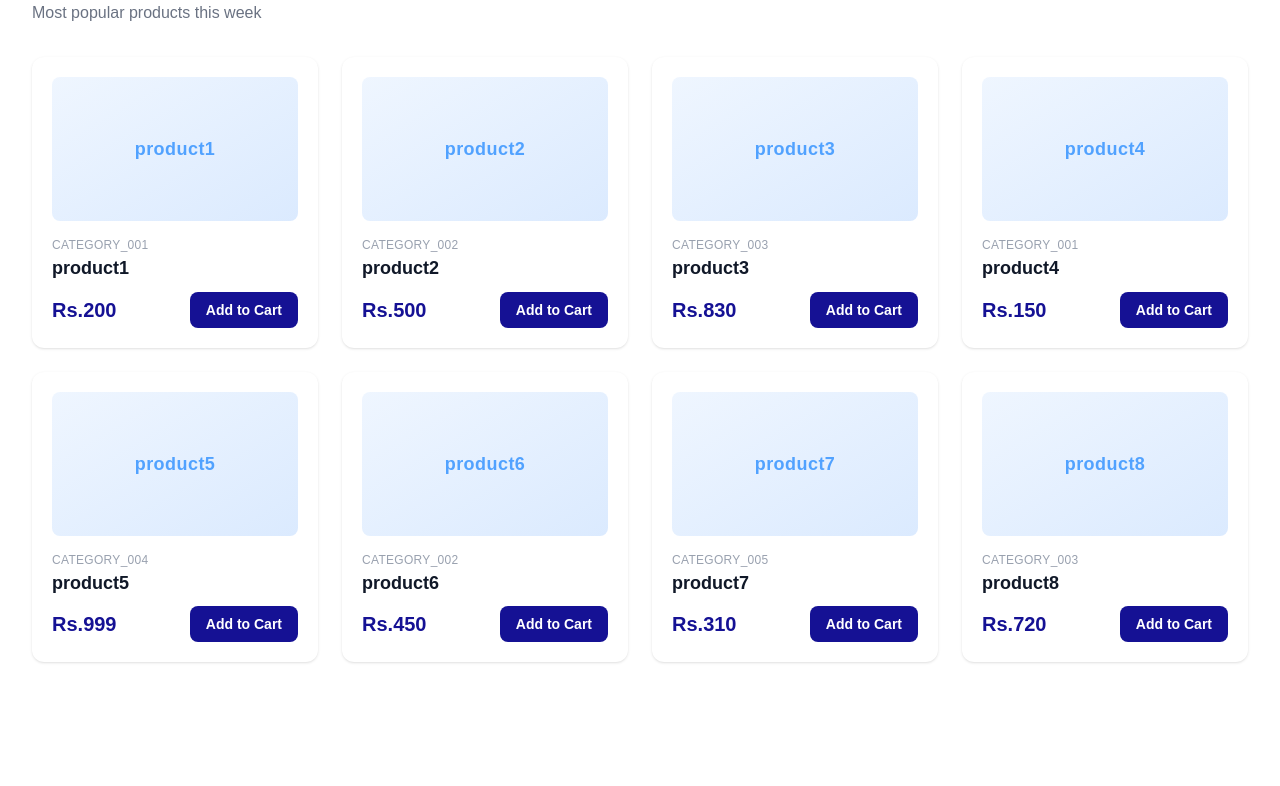
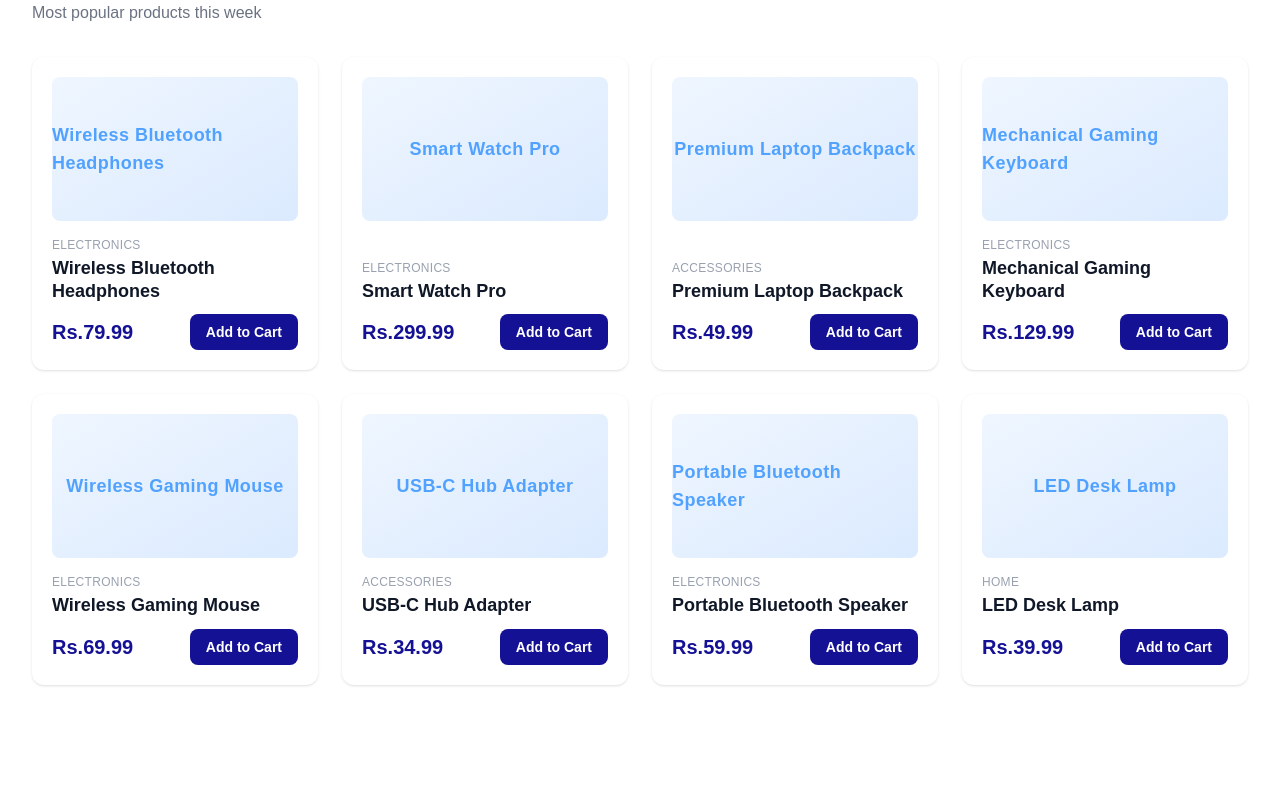
Before and after one commit to dinukab/ecommerce_web_app, a Next.js app in the folder frontend/: page / in a window 1280 px wide. Shown: the part 1074-1860 px from the top of the page. Built offline with nearby package versions, Linux system fonts and the light colour scheme.

Commit message:
modifing

```diff
--- a/frontend/src/app/page.tsx
+++ b/frontend/src/app/page.tsx
@@ -4,6 +4,9 @@ import { useState } from 'react';
 import Link from 'next/link';
 import ProductCard from '@/components/ProductCard';
 import { ArrowRight, Tag } from 'lucide-react';
+import type { Product } from '@/types';
+import { products } from 'data/products';
+import { useCart } from '@/context/CartContext';
 import {
   Carousel,
   CarouselContent,
@@ -12,25 +15,7 @@ import {
   CarouselPrevious,
 } from "@/components/ui/carousel";
 
-// TypeScript Interface
-interface Product {
-  id: number;
-  name: string;
-  price: number;
-  category: string;
-}
-
-// Dummy Product Data
-const trendingProducts: Product[] = [
-  { id: 1, name: 'product1', price: 200,  category: 'Category_001' },
-  { id: 2, name: 'product2', price: 500,  category: 'Category_002' },
-  { id: 3, name: 'product3', price: 830,  category: 'Category_003' },
-  { id: 4, name: 'product4', price: 150,  category: 'Category_001' },
-  { id: 5, name: 'product5', price: 999,  category: 'Category_004' },
-  { id: 6, name: 'product6', price: 450,  category: 'Category_002' },
-  { id: 7, name: 'product7', price: 310,  category: 'Category_005' },
-  { id: 8, name: 'product8', price: 720,  category: 'Category_003' },
-];
+const trendingProducts: Product[] = products.slice(0, 8);
 
 // Category Data
 const categories = [
@@ -75,11 +60,12 @@ const heroSlides = [
 ];
 
 export default function HomePage() {
-  const [cartCount, setCartCount] = useState(0);
   const [notification, setNotification] = useState('');
+  const { addToCart, getCartCount } = useCart();
+  const cartCount = getCartCount();
 
   const handleAddToCart = (product: Product) => {
-    setCartCount(prev => prev + 1);
+    addToCart(product, 1);
     setNotification(`${product.name} added to cart!`);
     setTimeout(() => setNotification(''), 2500);
   };
--- a/frontend/src/app/products/[id]/page.tsx
+++ b/frontend/src/app/products/[id]/page.tsx
@@ -1,82 +1,39 @@
 "use client";
 
-import { useEffect, useState } from "react";
+import { useState } from "react";
 import { useParams } from "next/navigation";
 import Link from "next/link";
-import { Star, Truck, RefreshCcw, ChevronRight, Check } from "lucide-react";
+import { Star, Truck, RefreshCcw, ChevronRight, Check, Share2, Heart } from "lucide-react";
+import type { Product } from "@/types";
+import { getProductById } from "data/products";
+import { useCart } from "@/context/CartContext";
+
+type Review = {
+  _id: string;
+  user: string;
+  rating: number;
+  title: string;
+  text: string;
+  createdAt: string;
+};
 
 export default function ProductDetailPage() {
   const { id } = useParams();
-  const [data, setData] = useState<any>(null);
-  const [loading, setLoading] = useState(true);
   const [qty, setQty] = useState(1);
+  const { addToCart } = useCart();
 
-  const mockData = {
-    product: {
-      _id: "mock123",
-      name: "Wireless Headphones",
-      description: "Engineered for the music enthusiast, these comfortable headphones combine state-of-the-art noise cancellation with a sound profile that is rich, deep, and incredibly detailed.",
-      price: 2300,
-      originalPrice: 4600,
-      images: [
-        "https://placehold.co/800x800/d1d5db/ffffff?text=Product+Main",
-        "https://placehold.co/200x200/e5e7eb/a3a3a3?text=Thumb+1",
-        "https://placehold.co/200x200/e5e7eb/a3a3a3?text=Thumb+2",
-        "https://placehold.co/200x200/e5e7eb/a3a3a3?text=Thumb+3"
-      ],
-      rating: 4.8,
-      numReviews: 124,
-      badge: "New Arrival",
-      specifications: {
-        model: "Standard"
-      }
-    },
-    reviews: [
-      {
-        _id: "rev1",
-        user: "Sarah Jenkins",
-        rating: 5,
-        title: "Absolute game changer!",
-        text: "The noise cancellation is phenomenal. I can wear these all day in the office without any discomfort. Highly recommend!",
-        createdAt: new Date().toISOString()
-      },
-      {
-        _id: "rev2",
-        user: "David Chen",
-        rating: 4,
-        title: "Great value for the price",
-        text: "Sound quality is excellent. Only giving it 4 stars because the case feels a bit cheap, but the headphones themselves are premium.",
-        createdAt: new Date(Date.now() - 86400000).toISOString()
-      },
-      {
-        _id: "rev3",
-        user: "Emily Roberts",
-        rating: 5,
-        title: "Immersive sound indeed",
-        text: "I bought these for my commute and they make the subway ride so much better. The bass is deep and the battery lasts forever.",
-        createdAt: new Date(Date.now() - 172800000).toISOString()
-      }
-    ]
-  };
+  const idValue = Array.isArray(id) ? id[0] : id;
+  const productId = Number(idValue);
 
-  useEffect(() => {
-    // Simulate a network request delay
-    const timer = setTimeout(() => {
-      setData(mockData);
-      setLoading(false);
-    }, 600);
-    return () => clearTimeout(timer);
-  }, [id]);
+  const product: Product | undefined = Number.isFinite(productId)
+    ? getProductById(productId)
+    : undefined;
 
-  if (loading) {
-    return <div className="p-10 max-w-7xl mx-auto flex items-center justify-center h-64">Loading product...</div>;
-  }
-
-  if (!data || !data.product) {
+  if (!product) {
     return <div className="p-10 max-w-7xl mx-auto text-red-500 flex items-center justify-center h-64">Product Not Found</div>;
   }
 
-  const { product, reviews } = data;
+  const reviews: Review[] = [];
 
   const renderStars = (rating: number) => {
     return Array.from({ length: 5 }).map((_, i) => (
@@ -98,12 +55,14 @@ export default function ProductDetailPage() {
         <span className="text-gray-900 font-medium">{product.name}</span>
       </nav>
 
+
       <div className="grid grid-cols-1 md:grid-cols-2 gap-12 mb-16">
         {/* Left Col: Images */}
         <div className="flex flex-col gap-4">
           <div className="bg-[#f0f2f5] aspect-square rounded-2xl flex items-center justify-center relative overflow-hidden">
-             {product.images && product.images.length > 0 ? (
-                <img src={product.images[0]} alt={product.name} className="w-full h-full object-cover" />
+           {product.images && product.images.length > 0 ? (
+             // eslint-disable-next-line @next/next/no-img-element
+             <img src={product.images[0]} alt={product.name} className="w-full h-full object-cover" />
              ) : (
                 <span className="text-xl font-medium text-gray-400">Image Placeholder</span>
              )}
@@ -113,7 +72,8 @@ export default function ProductDetailPage() {
              {[1, 2, 3].map((num) => (
                <div key={num} className="w-20 h-20 bg-[#f0f2f5] rounded-xl flex items-center justify-center border border-transparent hover:border-gray-300 cursor-pointer transition">
                   {product.images && product.images[num] ? (
-                     <img src={product.images[num]} alt="thumb" className="w-full h-full object-cover rounded-xl" />
+                // eslint-disable-next-line @next/next/no-img-element
+                <img src={product.images[num]} alt="thumb" className="w-full h-full object-cover rounded-xl" />
                   ) : (
                      <span className="text-xs text-gray-400">Thumb</span>
                   )}
@@ -124,12 +84,6 @@ export default function ProductDetailPage() {
 
         {/* Right Col: Details */}
         <div className="flex flex-col">
-          {product.badge && (
-            <span className="bg-[#151194] text-white text-xs font-bold px-3 py-1 rounded-full self-start mb-4">
-              {product.badge}
-            </span>
-          )}
-
           <h1 className="text-3xl md:text-4xl font-bold mb-3">{product.name}</h1>
 
           <div className="flex items-center gap-4 mb-6">
@@ -137,33 +91,18 @@ export default function ProductDetailPage() {
               {renderStars(product.rating)}
             </div>
             <span className="ml-2 font-medium">{product.rating.toFixed(1)}</span>
-            <span className="text-gray-400 text-sm">({product.numReviews} Reviews)</span>
+            <span className="text-gray-400 text-sm">({product.reviews} Reviews)</span>
           </div>
 
           <div className="flex items-center gap-4 mb-6">
             <span className="text-3xl font-bold text-[#151194]">Rs {product.price}</span>
-            {product.originalPrice && (
-              <>
-                <span className="text-gray-400 line-through text-xl">Rs {product.originalPrice}</span>
-                <span className="text-green-600 bg-green-100 px-2 py-1 rounded text-sm font-semibold">
-                  {Math.round(((product.originalPrice - product.price) / product.originalPrice) * 100)}% Off
-                </span>
-              </>
-            )}
           </div>
 
           <p className="text-gray-600 mb-8 leading-relaxed">
             {product.description}
           </p>
 
-          <div className="mb-8">
-             <span className="font-semibold block mb-3">Model</span>
-             <div className="flex gap-3">
-               <button className="border-2 border-[#151194] text-[#151194] px-4 py-2 rounded-lg font-medium bg-blue-50/50">
-                  {product.specifications?.model || "Standard"}
-               </button>
-             </div>
-          </div>
+
 
           <div className="flex items-center gap-6 mb-10 pt-4 border-t border-gray-100">
              <div className="flex items-center border border-gray-300 rounded-lg h-12 w-32">
@@ -183,9 +122,42 @@ export default function ProductDetailPage() {
                   +
                 </button>
              </div>
-             <button className="flex-1 bg-[#151194] hover:bg-[#0f0c6e] text-white h-12 rounded-lg font-bold flex items-center justify-center transition-colors shadow-lg shadow-[#151194]/20">
+             <button
+               onClick={() => addToCart(product, qty)}
+               className="flex-1 bg-[#151194] hover:bg-[#0f0c6e] text-white h-12 rounded-xl font-bold flex items-center justify-center transition-colors shadow-sm shadow-[#151194]/20"
+
+             >
+                Buy Now
+             </button>
+
+             <button
+               onClick={() => addToCart(product, qty)}
+               className="flex-1 bg-gray-200 hover:bg-gray-300 text-black h-12 rounded-xl font-bold flex items-center justify-center transition-colors shadow-sm shadow-[#151194]/10 border-gray-600 border"
+             >
                 Add to Cart
              </button>
+
+
+          </div>
+
+          <div className="flex flex-col sm:flex-row sm:justify-end gap-3  mb-10">
+            <button
+              type="button"
+              className=" sm:w-20  rounded-xl py-3 flex items-center justify-center gap-2 text-gray-900 font-medium hover:bg-gray-50 transition cursor-pointer"
+              aria-label="Share"
+            >
+              <Share2 className="w-4 h-4" />
+              <span>Share</span>
+            </button>
+
+            <button
+              type="button"
+              className="w-full sm:w-20   rounded-xl py-3 flex items-center justify-center gap-2 text-gray-900 font-medium hover:bg-gray-50 transition cursor-pointer"
+              aria-label="Likes"
+            >
+              <Heart className="w-4 h-4" />
+              <span>25</span>
+            </button>
           </div>
 
           <div className="flex flex-col gap-4 text-sm font-medium text-gray-700">
@@ -207,7 +179,7 @@ export default function ProductDetailPage() {
       <div className="max-w-4xl">
         <h2 className="text-2xl font-bold mb-6">Immersive Sound, All Day Long</h2>
         <p className="text-gray-600 mb-8 leading-relaxed">
-           Engineered for the enthusiast, this product combines state-of-the-art features with a profile that is rich, deep, and incredibly detailed. Whether you're commuting, working from a busy cafe, or just relaxing at home, the world fades away, leaving only your experience.
+            Engineered for the enthusiast, this product combines state-of-the-art features with a profile that is rich, deep, and incredibly detailed. Whether you&apos;re commuting, working from a busy cafe, or just relaxing at home, the world fades away, leaving only your experience.
         </p>
         <ul className="space-y-4">
           <li className="flex items-center gap-3 text-gray-700">
@@ -234,11 +206,11 @@ export default function ProductDetailPage() {
               <h2 className="text-2xl font-bold mb-1">Customer Reviews</h2>
               <div className="flex items-center gap-2">
                 <span className="font-semibold text-lg">{product.rating.toFixed(1)}</span>
-                <span className="text-gray-500">out of 5 based on {product.numReviews} review(s).</span>
+                <span className="text-gray-500">out of 5 based on {product.reviews} review(s).</span>
               </div>
             </div>
             <Link
-              href={`/products/${id}/review`}
+              href={`/products/${product.id}/review`}
               className="text-[#151194] font-semibold border-2 border-[#151194] px-4 py-2 rounded-lg hover:bg-blue-50 transition shadow-sm inline-block"
             >
               Write a Review
@@ -247,7 +219,7 @@ export default function ProductDetailPage() {
 
          <div className="grid grid-cols-1 md:grid-cols-3 gap-6">
             {reviews && reviews.length > 0 ? (
-               reviews.map((review: any) => (
+              reviews.map((review) => (
                  <div key={review._id} className="bg-white border border-gray-200 p-6 rounded-2xl shadow-sm hover:shadow-md transition">
                     <div className="flex items-center gap-1 mb-3">
                        {renderStars(review.rating)}
--- a/frontend/src/app/products/[id]/review/page.tsx
+++ b/frontend/src/app/products/[id]/review/page.tsx
@@ -125,7 +125,7 @@ export default function WriteReviewPage() {
             <button
               type="submit"
               disabled={isSubmitting}
-              className="flex-[2] px-6 py-3.5 rounded-xl font-bold text-white bg-[#151194] hover:bg-[#0c0a5c] shadow-lg shadow-[#151194]/30 transition-all disabled:opacity-70 disabled:cursor-not-allowed"
+              className="flex-2 px-6 py-3.5 rounded-xl font-bold text-white bg-[#151194] hover:bg-[#0c0a5c] shadow-lg shadow-[#151194]/30 transition-all disabled:opacity-70 disabled:cursor-not-allowed"
             >
               {isSubmitting ? "Submitting..." : "Submit Review"}
             </button>
--- a/frontend/src/app/products/page.tsx
+++ b/frontend/src/app/products/page.tsx
@@ -1,48 +1,11 @@
 'use client';
 
-import { useEffect, useState } from 'react';
 import Link from 'next/link';
+import { products } from 'data/products';
+import type { Product } from '@/types';
 
 export default function ProductsPage() {
-  const [data, setData] = useState<any[]>([]);
-  const [loading, setLoading] = useState(true);
-
-  const mockProductsList = [
-    {
-      id: "mock123", /* Needs to navigate to [id] where we have mocked data */
-      name: "Wireless Headphones",
-      price: 2300,
-      category: "Electronics",
-      image: "https://placehold.co/400x400/d1d5db/ffffff?text=Headphones"
-    },
-    {
-      id: "mock456",
-      name: "Ergonomic Office Chair",
-      price: 15000,
-      category: "Furniture",
-      image: "https://placehold.co/400x400/d1d5db/ffffff?text=Chair"
-    },
-    {
-      id: "mock789",
-      name: "Mechanical Keyboard",
-      price: 4500,
-      category: "Electronics",
-      image: "https://placehold.co/400x400/d1d5db/ffffff?text=Keyboard"
-    }
-  ];
-
-  useEffect(() => {
-    // Simulate API delay
-    const timer = setTimeout(() => {
-      setData(mockProductsList);
-      setLoading(false);
-    }, 400);
-    return () => clearTimeout(timer);
-  }, []);
-
-  if (loading) {
-    return <div className="p-10">Loading products...</div>;
-  }
+  const data: Product[] = products;
 
   return (
     <div className="max-w-6xl mx-auto p-10">
@@ -53,9 +16,13 @@ export default function ProductsPage() {
           <Link key={item.id} href={`/products/${item.id}`}>
             <div className="border rounded-xl p-6 cursor-pointer hover:shadow-lg transition">
 
-              {/* Image Placeholder */}
-              <div className="h-40 bg-gray-200 rounded-lg mb-4 flex items-center justify-center">
-                Image
+              <div className="h-40 bg-gray-100 rounded-lg mb-4 overflow-hidden flex items-center justify-center">
+                {item.image ? (
+                  // eslint-disable-next-line @next/next/no-img-element
+                  <img src={item.image} alt={item.name} className="w-full h-full object-cover" />
+                ) : (
+                  <span className="text-sm text-gray-400">No image</span>
+                )}
               </div>
 
               <h2 className="text-lg font-semibold">{item.name}</h2>
```
Also changed, not shown: frontend/src/components/Navbar.tsx (+9 -4 lines), frontend/src/components/ProductCard.tsx (+26 -9 lines).
